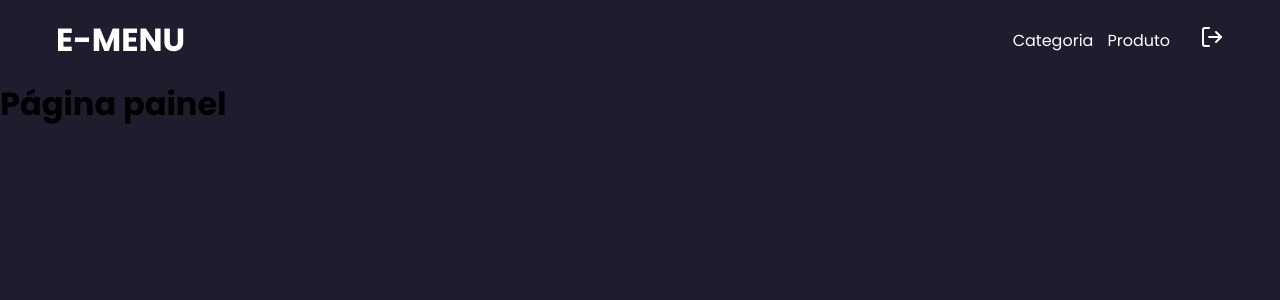
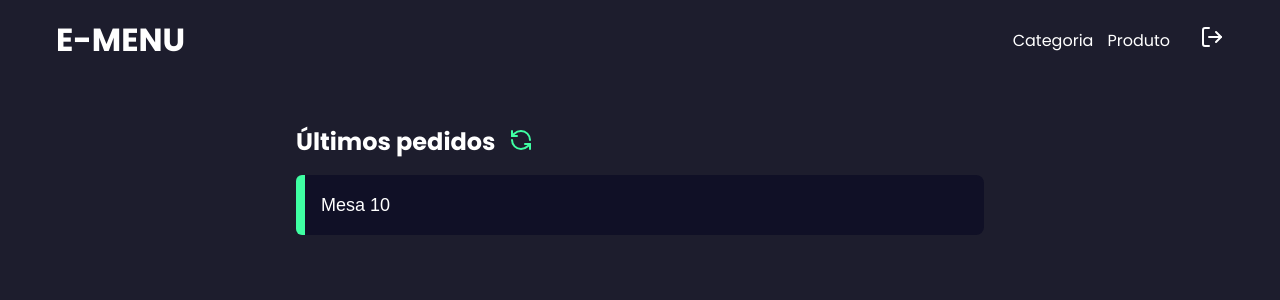
Before and after one commit to Joo-Dias/react-e_menu, a Next.js app in the folder frontend/: page /dashboard in a window 1280 px wide. Shown: the top 300 px of the page. Built offline with nearby package versions, Linux system fonts and the light colour scheme.

Commit message:
Criando a interface do dashboard

```diff
--- /dev/null
+++ b/frontend/src/app/dashboard/components/orders/index.tsx
@@ -0,0 +1,23 @@
+
+import styles from './styles.module.scss'
+import { RefreshCcw } from 'lucide-react'
+
+export function Orders() {
+    return (
+        <main className={styles.container}>
+            <section className={styles.containerHeader}>
+                <h1>Últimos pedidos</h1>
+                <button>
+                    <RefreshCcw size={24} color='#3fffa3' />
+                </button>
+            </section>
+
+            <section className={styles.listOrders}>
+                <button className={styles.orderItem}>
+                    <div className={styles.tag}></div>
+                    <span>Mesa 10</span>
+                </button>
+            </section>
+        </main>
+    )
+}
--- /dev/null
+++ b/frontend/src/app/dashboard/components/orders/styles.module.scss
@@ -0,0 +1,55 @@
+.container {
+  max-width: 720px;
+  margin: 20px auto;
+  padding: 0 16px;
+
+  display: flex;
+  justify-content: space-between;
+  flex-direction: column;
+
+  h1 {
+    color: var(--white);
+  }
+}
+
+.containerHeader {
+  display: flex;
+  align-items: center;
+  margin-top: 24px;
+  margin-bottom: 16px;
+  gap: 14px;
+
+  button {
+    background: transparent;
+    border: 0;
+  }
+}
+
+.listOrders {
+  display: flex;
+  flex-direction: column;
+  gap: 16px;
+}
+
+.orderItem {
+  display: flex;
+  background-color: var(--dark-900);
+  align-items: center;
+  border: 0;
+  font-size: 18px;
+  border-radius: 8px;
+  color: var(--white);
+  transition: filter 0.5s;
+
+  &:hover {
+    filter: brightness(1.4);
+  }
+}
+
+.tag {
+  width: 9px;
+  height: 60px;
+  background-color: var(--green-900);
+  border-radius: 6px 0 0 6px;
+  margin-right: 16px;
+}
--- a/frontend/src/app/dashboard/page.tsx
+++ b/frontend/src/app/dashboard/page.tsx
@@ -1,8 +1,9 @@
+import { Orders } from "./components/orders";
 
 export default function Dashboard() {
     return (
-        <div>
-            <h1>Página painel</h1>
-        </div>
+        <>
+            <Orders />
+        </>
     )
 }
```
